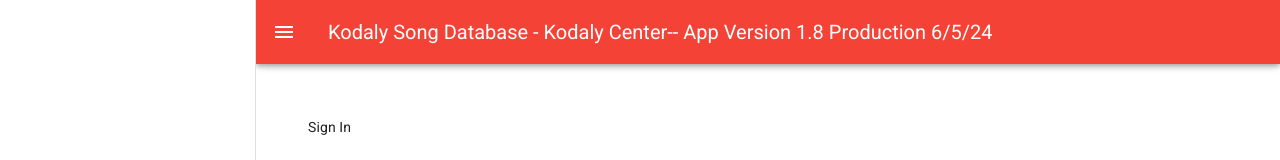
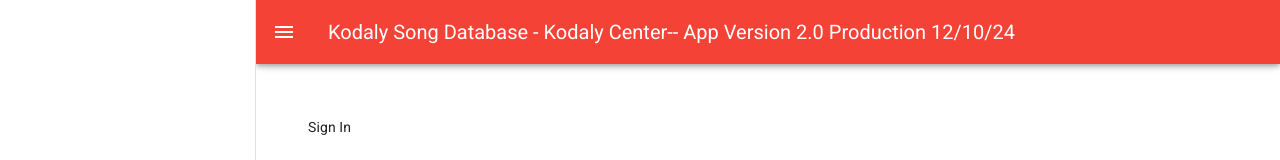
Before and after one commit to lrlarson/kodalyAdmin, a Vue app: page /#/ in a window 1280 px wide. Shown: the top 160 px of the page. Built offline with nearby package versions, Linux system fonts and the light colour scheme; what @ckeditor/ckeditor5-vue2, vue-global-var, vuetify-audio would draw is missing.

Commit message:
Added Basic Lesson PLan

```diff
--- a/src/App.vue
+++ b/src/App.vue
@@ -41,7 +41,7 @@
       dark
     >
 			<v-app-bar-nav-icon @click.stop="drawer = !drawer"></v-app-bar-nav-icon>
-			<v-toolbar-title>Kodaly Song Database - Kodaly Center-- App Version 1.8 Production 6/5/24 </v-toolbar-title>
+			<v-toolbar-title>Kodaly Song Database - Kodaly Center-- App Version 2.0 Production 12/10/24 </v-toolbar-title>
     </v-app-bar>
 
     <v-main>
--- a/src/components/SongDetail.vue
+++ b/src/components/SongDetail.vue
@@ -22,6 +22,9 @@
 					<v-checkbox label="IP" v-model="songObject.IP_STATUS"></v-checkbox>
 					<v-checkbox label="LOC" v-model="songObject.LOC"></v-checkbox>
 					<v-checkbox label="Child" v-model="songObject.CHILD"></v-checkbox>
+				</v-col>
+				<v-col md2>
+					<v-checkbox label="Lesson Plan" v-model="songObject.LESSONPLAN"></v-checkbox>
 				</v-col>
 			</v-row>
 		</v-col>
```
